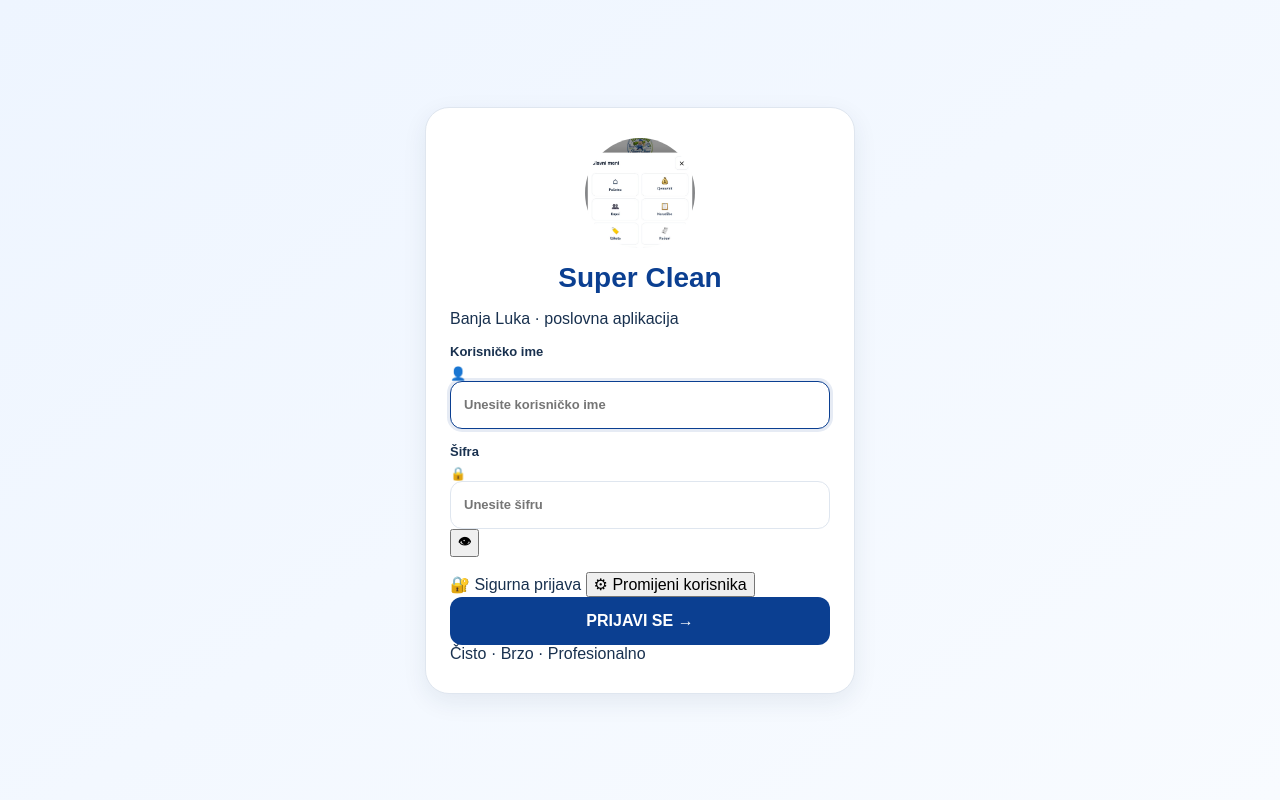
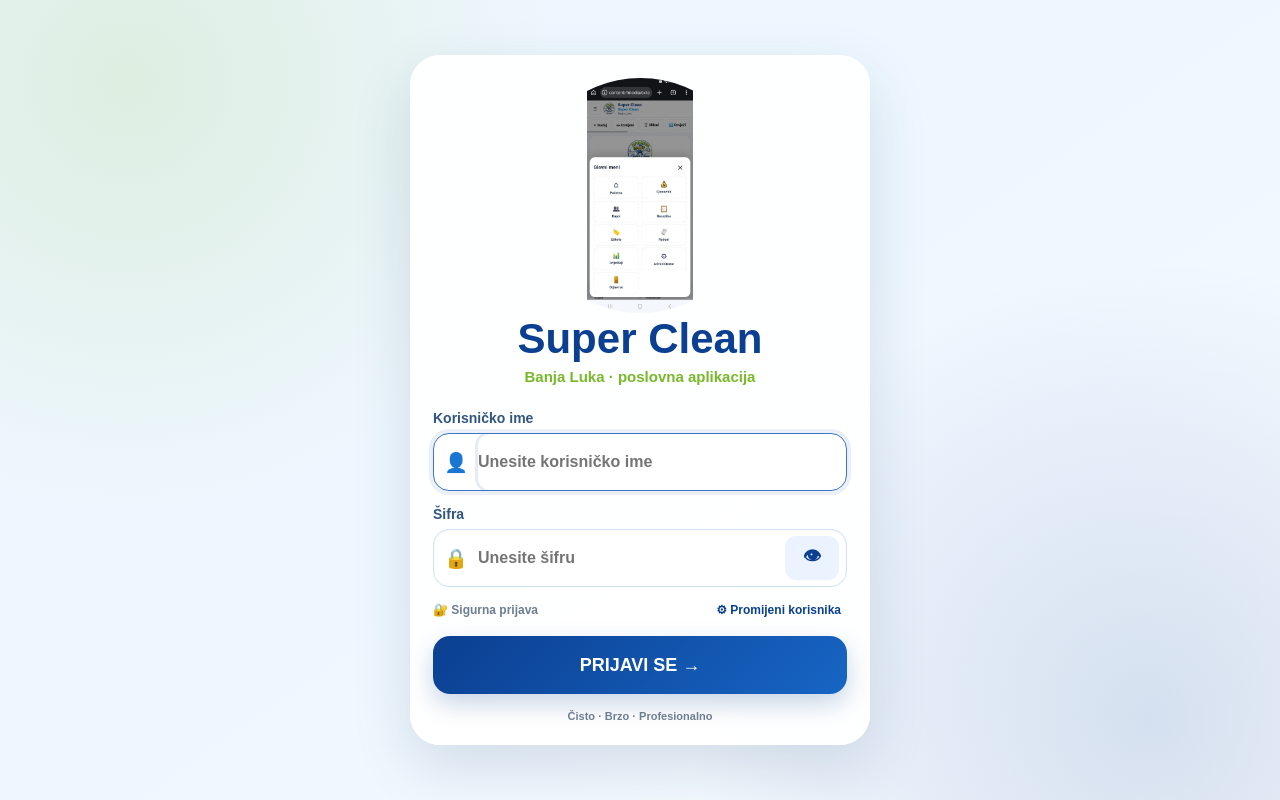
Before and after one commit to mirkotrkulja2402-creator/super--clean-app, a website: page public/index.html in a window 1280 px wide. Drawn offline with nearby package versions, Linux system fonts and the light colour scheme; no server answers; a small style sheet from the web is missing.

Commit message:
Update app.css

```diff
--- a/public/app.css
+++ b/public/app.css
@@ -3248,3 +3248,185 @@ button:disabled { opacity: .6; cursor: wait; }
         justify-content: center;
     }
 }
+
+/* Super Clean - Login upgrade */
+
+.login-page {
+    min-height: 100vh;
+    padding: 20px 14px;
+    display: grid;
+    place-items: center;
+    background:
+        radial-gradient(circle at 10% 10%, rgba(120, 184, 42, .14), transparent 32%),
+        radial-gradient(circle at 90% 90%, rgba(11, 63, 145, .14), transparent 34%),
+        linear-gradient(145deg, #eef7ff 52%, #f8fbff 100%);
+}
+
+.login-card {
+    width: min(460px, 100%);
+    padding: 28px 22px 22px;
+    border: 1px solid rgba(255, 255, 255, .85);
+    border-radius: 30px;
+    background: rgba(255, 255, 255, .94);
+    box-shadow: 0 22px 60px rgba(20, 55, 95, .14);
+}
+
+.login-logo {
+    width: min(235px, 70vw);
+    height: min(235px, 70vw);
+    margin: -6px auto 4px;
+    display: block;
+    border-radius: 50%;
+    object-fit: contain;
+}
+
+.login-brand h1 {
+    margin: 0;
+    color: var(--blue);
+    text-align: center;
+    font-size: clamp(30px, 8vw, 42px);
+    line-height: 1.05;
+    font-weight: 900;
+}
+
+.login-brand p {
+    margin: 7px 0 25px;
+    color: var(--green);
+    text-align: center;
+    font-size: 15px;
+    font-weight: 800;
+}
+
+.login-field {
+    display: grid;
+    gap: 8px;
+    margin-bottom: 16px;
+}
+
+.login-field > span {
+    color: #31557f;
+    font-size: 14px;
+    font-weight: 900;
+}
+
+.login-input-wrap {
+    position: relative;
+    display: flex;
+    align-items: center;
+    min-height: 58px;
+    border: 1px solid #cfe0f5;
+    border-radius: 16px;
+    background: #fff;
+    box-shadow: inset 0 1px 2px rgba(20, 55, 95, .03);
+    overflow: hidden;
+}
+
+.login-input-wrap:focus-within {
+    border-color: #3976c9;
+    box-shadow: 0 0 0 4px rgba(11, 63, 145, .08);
+}
+
+.login-field-icon {
+    flex: 0 0 44px;
+    text-align: center;
+    font-size: 19px;
+}
+
+.login-input-wrap input {
+    flex: 1;
+    width: 100%;
+    min-width: 0;
+    min-height: 56px;
+    padding: 12px 12px 12px 0;
+    border: 0;
+    outline: 0;
+    background: transparent;
+    color: var(--text);
+    font-size: 16px;
+    font-weight: 700;
+}
+
+.password-toggle {
+    flex: 0 0 auto;
+    min-width: 54px;
+    min-height: 42px;
+    margin-right: 7px;
+    padding: 7px 9px;
+    border: 0;
+    border-radius: 11px;
+    background: var(--blue-light);
+    color: var(--blue);
+    font-size: 18px;
+    font-weight: 800;
+}
+
+.password-toggle:active {
+    transform: scale(.96);
+}
+
+.login-options {
+    display: flex;
+    align-items: center;
+    justify-content: space-between;
+    gap: 10px;
+    margin: 2px 0 18px;
+}
+
+.login-session-note {
+    color: var(--muted);
+    font-size: 12px;
+    font-weight: 700;
+}
+
+.change-user-button {
+    border: 0;
+    background: transparent;
+    color: var(--blue);
+    font-size: 12px;
+    font-weight: 900;
+}
+
+.login-submit-button {
+    width: 100%;
+    min-height: 58px;
+    border: 0;
+    border-radius: 17px;
+    background: linear-gradient(135deg, var(--blue), #1765c4);
+    color: #fff;
+    font-size: 18px;
+    font-weight: 900;
+    box-shadow: 0 10px 24px rgba(11, 63, 145, .22);
+}
+
+.login-submit-button:active {
+    transform: translateY(1px);
+}
+
+.login-footer {
+    margin-top: 16px;
+    color: var(--muted);
+    text-align: center;
+    font-size: 11px;
+    font-weight: 700;
+}
+
+@media (max-width: 480px) {
+    .login-page {
+        padding: 12px;
+    }
+
+    .login-card {
+        padding: 22px 17px 18px;
+        border-radius: 26px;
+    }
+
+    .login-logo {
+        width: min(220px, 65vw);
+        height: min(220px, 65vw);
+    }
+
+    .login-options {
+        align-items: flex-start;
+        flex-direction: column;
+    }
+}
```
